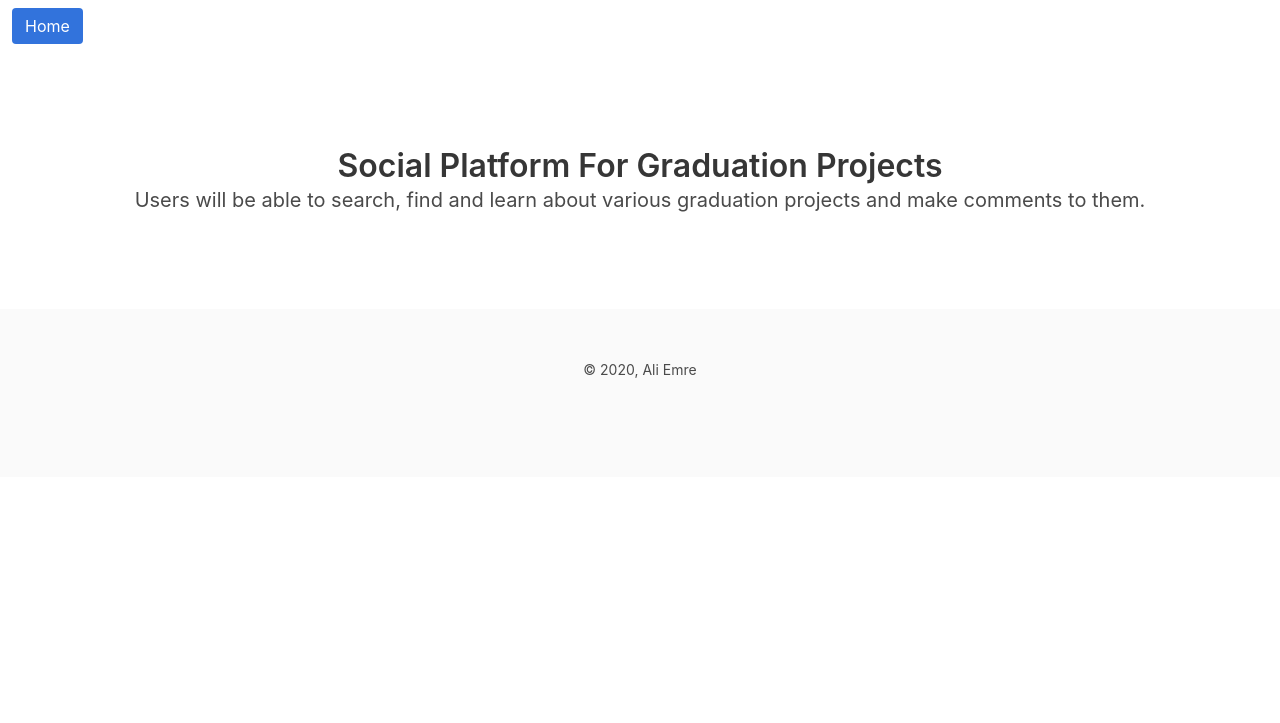
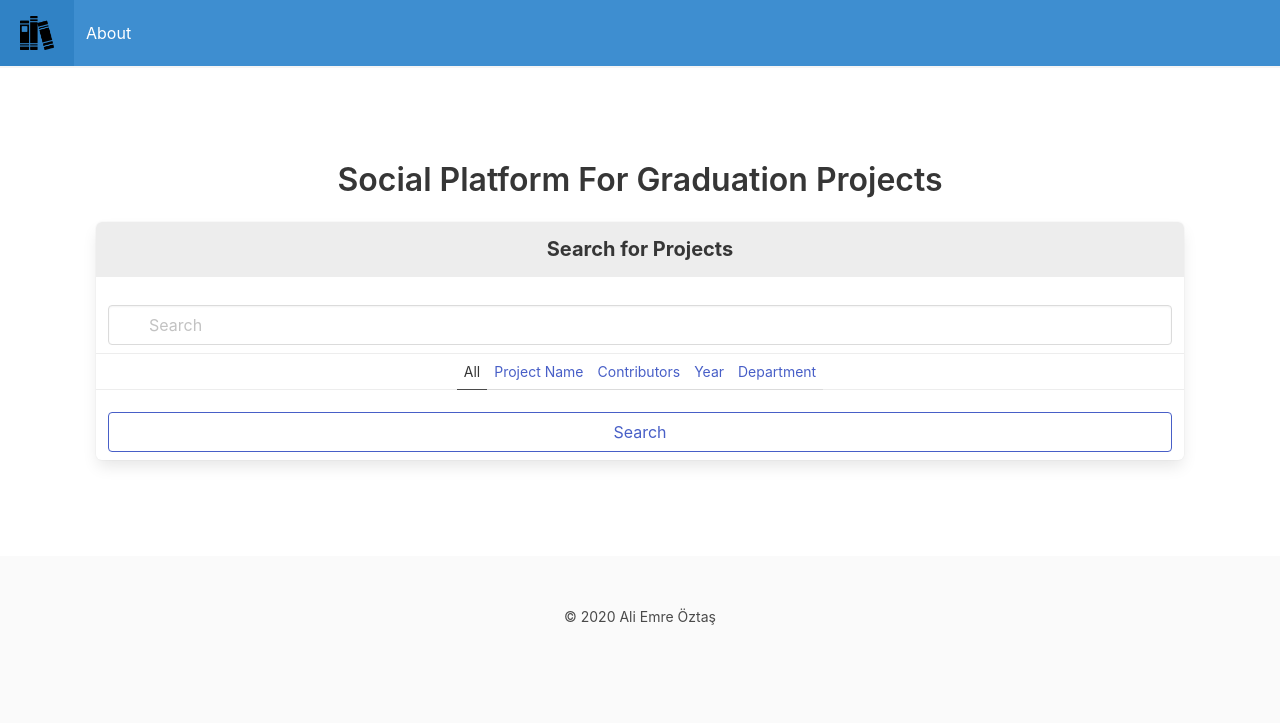
Before and after one commit to circuitmaster/Social-Platform-for-Graduation-Projects, a Flask app: page / in a window 1280 px wide. Shown: the top 723 px of the page. Run offline with Flask 2, Linux system fonts and the light colour scheme.

Commit message:
home page
first draft of home page

```diff
--- a/server.py
+++ b/server.py
@@ -8,6 +8,10 @@ app = Flask(__name__)
 def home_page():
     return render_template("home.html")
 
+@app.route("/about")
+def about_page():
+	return render_template("about.html")
+
 
 if __name__ == "__main__":
     app.run(host="0.0.0.0", port=8080, debug=True)
--- a/templates/home.html
+++ b/templates/home.html
@@ -6,7 +6,31 @@
       <div class="hero-body">
         <div class="container has-text-centered">
           <h1 class="title">Social Platform For Graduation Projects</h1>
-          <p class="subtitle">Users will be able to search, find and learn about various graduation projects and make comments to them.</p>
+          	<nav class="panel">
+			  <p class="panel-heading">
+			    Search for Projects
+			  </p>
+			  <div class="panel-block">
+			    <p class="control has-icons-left">
+			      <input class="input" type="text" placeholder="Search">
+			      <span class="icon is-left">
+			        <i class="fas fa-search" aria-hidden="true"></i>
+			      </span>
+			    </p>
+			  </div>
+			  <p class="panel-tabs">
+			    <a class="is-active">All</a>
+			    <a>Project Name</a>
+			    <a>Contributors</a>
+			    <a>Year</a>
+			    <a>Department</a>
+			  </p>
+			  <div class="panel-block">
+			    <button class="button is-link is-outlined is-fullwidth">
+			      Search
+			    </button>
+			  </div>
+			</nav>
         </div>
       </div>
     </section>
--- a/templates/layout.html
+++ b/templates/layout.html
@@ -4,18 +4,18 @@
     <meta charset="utf-8"/>
     <meta name="viewport" content="width=device-width, initial-scale=1"/>
     <title>Graduation Projects - {% block title %}{% endblock %}</title>
-    <link rel="stylesheet"
-          href="https://cdnjs.cloudflare.com/ajax/libs/bulma/0.7.1/css/bulma.min.css"/>
+    <link rel="stylesheet" href="https://cdn.jsdelivr.net/npm/bulma@0.9.1/css/bulma.min.css"/>
     <link rel="stylesheet"
           href="{{ url_for('static', filename='main.css') }}"/>
   </head>
   <body>
     <header>
-      <nav class="navbar" aria-label="main navigation">
+      <nav class="navbar has-shadow is-info">
         <div class="navbar-brand">
-          <span class="navbar-item">
-            <a class="button is-link" href="{{ url_for('home_page') }}">Home</a>
-          </span>
+          <a class="navbar-item" href="{{ url_for('home_page') }}">
+            <img src="{{ url_for('static', filename='book.png') }}" alt="site logo" style="max-height: 50px" class="py-2 px-2">
+          </a>
+          <a class="navbar-item" href="{{ url_for('about_page') }}">About</a>
         </div>
       </nav>
     </header>
@@ -30,7 +30,7 @@
 
     <footer class="footer">
       <div class="content">
-        <small>&copy; 2020, Ali Emre</small>
+        <small>&copy; 2020 Ali Emre Öztaş</small>
       </div>
     </footer>
   </body>
```
Also changed, not shown: templates/about.html (added, +14 -0 lines), static/book.png (added).
